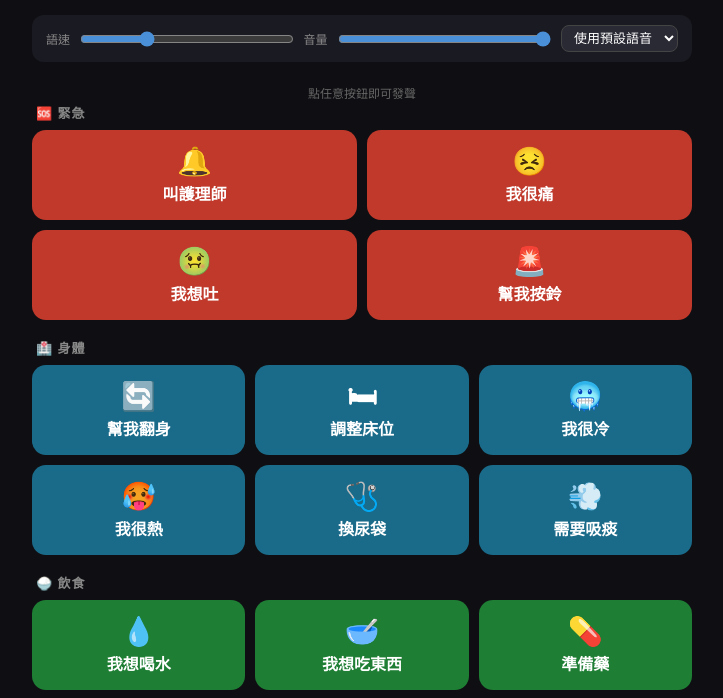
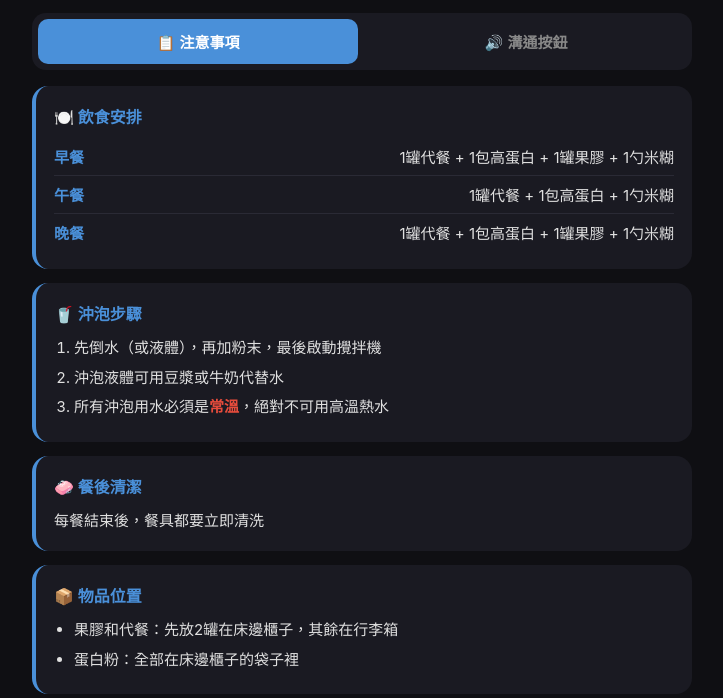
Before and after one commit to Biengracias/hospital-board, a plain HTML site: page index.html in a window 1280 px wide. Shown: the part 65-763 px from the top of the page, without its empty margins (278-1001 px from the left). Drawn offline with Linux system fonts and the light colour scheme.

Commit message:
加入標籤分頁：注意事項 + 溝通按鈕

```diff
--- a/index.html
+++ b/index.html
@@ -6,8 +6,18 @@
 <title>住院溝通板</title>
 <style>
   * { box-sizing: border-box; margin: 0; padding: 0; -webkit-tap-highlight-color: transparent; }
-  body { font-family: -apple-system, BlinkMacSystemFont, "Segoe UI", sans-serif; background: #0f0f13; color: #f0f0f0; min-height: 100vh; padding: 12px; }
-  h1 { text-align: center; font-size: 18px; font-weight: 600; padding: 12px 0 16px; color: #fff; letter-spacing: 1px; }
+  body { font-family: -apple-system, BlinkMacSystemFont, "Segoe UI", sans-serif; background: #0f0f13; color: #f0f0f0; min-height: 100vh; padding: 12px; padding-bottom: 24px; }
+  h1 { text-align: center; font-size: 18px; font-weight: 600; padding: 12px 0 14px; color: #fff; letter-spacing: 1px; }
+
+  /* Tabs */
+  .tabs { display: flex; gap: 8px; margin-bottom: 16px; background: #1a1a22; border-radius: 14px; padding: 6px; }
+  .tab-btn {
+    flex: 1; padding: 12px 8px; border: none; border-radius: 10px; background: transparent;
+    color: #888; font-size: 15px; font-weight: 600; cursor: pointer; transition: all 0.2s;
+  }
+  .tab-btn.active { background: #4a90d9; color: #fff; }
+  .tab-panel { display: none; }
+  .tab-panel.active { display: block; }
 
   .section { margin-bottom: 18px; }
   .section-title { font-size: 13px; font-weight: 600; color: #888; text-transform: uppercase; letter-spacing: 1px; margin-bottom: 8px; padding-left: 4px; }
@@ -71,6 +81,23 @@
     text-align: center; font-size: 12px; color: #666; padding: 6px 0 2px;
   }
 
+  /* Notes page */
+  .note-card {
+    background: #1a1a22; border-radius: 16px; padding: 18px; margin-bottom: 14px;
+    border-left: 4px solid #4a90d9;
+  }
+  .note-card h2 {
+    font-size: 16px; color: #4a90d9; margin-bottom: 10px; display: flex; align-items: center; gap: 6px;
+  }
+  .note-card p, .note-card li { font-size: 15px; line-height: 1.7; color: #e0e0e0; }
+  .note-card ol, .note-card ul { padding-left: 20px; margin-top: 4px; }
+  .note-card li { margin-bottom: 4px; }
+  .meal-row { display: flex; justify-content: space-between; padding: 8px 0; border-bottom: 1px solid #2a2a35; font-size: 15px; }
+  .meal-row:last-child { border-bottom: none; }
+  .meal-name { color: #4a90d9; font-weight: 600; min-width: 56px; }
+  .meal-content { flex: 1; text-align: right; color: #e0e0e0; }
+  .warn-text { color: #e74c3c; font-weight: 700; }
+
   @media (min-width: 600px) {
     body { max-width: 700px; margin: 0 auto; padding: 20px; }
     h1 { font-size: 22px; }
@@ -84,6 +111,57 @@
 <body>
 
 <h1>🏥 住院溝通板</h1>
+
+<div class="tabs">
+  <button class="tab-btn active" id="tabBtnNotes" onclick="showTab('notes')">📋 注意事項</button>
+  <button class="tab-btn" id="tabBtnSpeak" onclick="showTab('speak')">🔊 溝通按鈕</button>
+</div>
+
+<!-- ===== TAB 1: 注意事項 ===== -->
+<div class="tab-panel active" id="panelNotes">
+
+  <div class="note-card">
+    <h2>🍽️ 飲食安排</h2>
+    <div class="meal-row"><span class="meal-name">早餐</span><span class="meal-content">1罐代餐 + 1包高蛋白 + 1罐果膠 + 1勺米糊</span></div>
+    <div class="meal-row"><span class="meal-name">午餐</span><span class="meal-content">1罐代餐 + 1包高蛋白 + 1勺米糊</span></div>
+    <div class="meal-row"><span class="meal-name">晚餐</span><span class="meal-content">1罐代餐 + 1包高蛋白 + 1罐果膠 + 1勺米糊</span></div>
+  </div>
+
+  <div class="note-card">
+    <h2>🥤 沖泡步驟</h2>
+    <ol>
+      <li>先倒水（或液體），再加粉末，最後啟動攪拌機</li>
+      <li>沖泡液體可用豆漿或牛奶代替水</li>
+      <li>所有沖泡用水必須是<span class="warn-text">常溫</span>，絕對不可用高溫熱水</li>
+    </ol>
+  </div>
+
+  <div class="note-card">
+    <h2>🧼 餐後清潔</h2>
+    <p>每餐結束後，餐具都要立即清洗</p>
+  </div>
+
+  <div class="note-card">
+    <h2>📦 物品位置</h2>
+    <ul>
+      <li>果膠和代餐：先放2罐在床邊櫃子，其餘在行李箱</li>
+      <li>蛋白粉：全部在床邊櫃子的袋子裡</li>
+    </ul>
+  </div>
+
+  <div class="note-card">
+    <h2>📌 其他事項</h2>
+    <ol>
+      <li>如果吃膩了，可到樓下購買不同口味的營養品（如安素等）替換</li>
+      <li>生理食鹽水可裝進針筒，用來沖洗傷口</li>
+      <li>如果兩天沒有排便，給予乳果糖口服液</li>
+    </ol>
+  </div>
+
+</div>
+
+<!-- ===== TAB 2: 溝通按鈕 ===== -->
+<div class="tab-panel" id="panelSpeak">
 
   <div class="settings-bar">
     <label>語速</label>
@@ -159,7 +237,17 @@
     </div>
   </div>
 
+</div>
+
 <script>
+function showTab(tab) {
+  document.getElementById('panelNotes').classList.toggle('active', tab === 'notes');
+  document.getElementById('panelSpeak').classList.toggle('active', tab === 'speak');
+  document.getElementById('tabBtnNotes').classList.toggle('active', tab === 'notes');
+  document.getElementById('tabBtnSpeak').classList.toggle('active', tab === 'speak');
+  localStorage.setItem('hb_lasttab', tab);
+}
+
 let voices = [];
 let selectedColor = '#8e44ad';
 let customButtons = JSON.parse(localStorage.getItem('hb_custom') || '[]');
@@ -244,6 +332,10 @@ document.getElementById('colorRow').addEventListener('click', function(e) {
 });
 
 renderCustom();
+
+// Restore last viewed tab
+const lastTab = localStorage.getItem('hb_lasttab');
+if (lastTab === 'speak') showTab('speak');
 </script>
 </body>
 </html>
```
Lines whose indentation alone changed are shown as unchanged.
